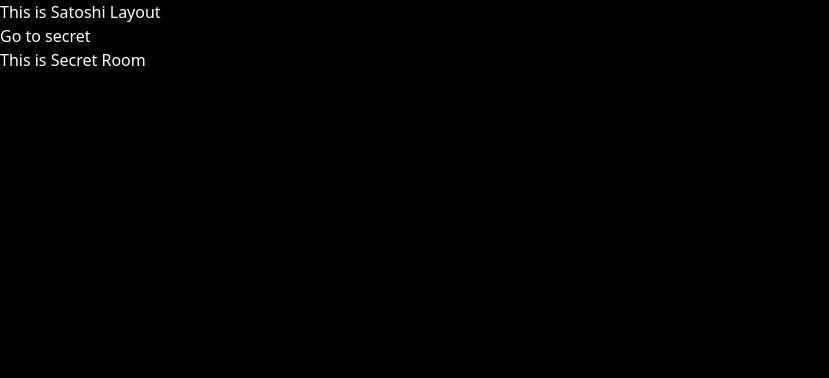
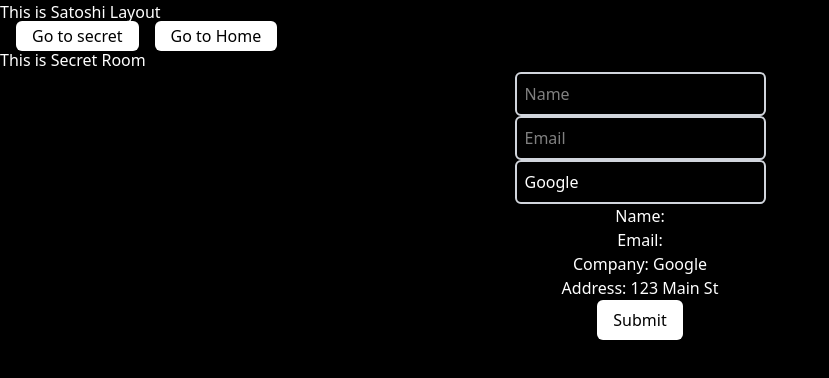
Before and after one commit to pengrui26/second-react, a React (Vite) app: page /secret in a window 1280 px wide. Shown: the top 378 px of the page, without its empty margins (0-829 px from the left). Built offline with nearby package versions, Linux system fonts and the light colour scheme.

Commit message:
add form and useSate for Object

```diff
--- /dev/null
+++ b/src/components/UserForm.jsx
@@ -0,0 +1,108 @@
+// import { useState } from "react";
+
+// function Form({ person }) {
+//   const [name, setName] = useState(person.name);
+//   const [email, setEmail] = useState(person.email);
+//   return (
+//     <div className="flex flex-col items-center justify-center">
+//       <p>
+//         On child, Name is {name} and Email is {email}
+//       </p>
+//       <input
+//         className="border-2 border-gray-300 rounded-md p-2"
+//         type="text"
+//         value={name}
+//         placeholder="Name"
+//         onChange={(e) => setName(e.target.value)}
+//       />
+//       <input
+//         className="border-2 border-gray-300 rounded-md p-2"
+//         type="email"
+//         value={email}
+//         placeholder="Email"
+//         onChange={(e) => setEmail(e.target.value)}
+//       />
+//       <p>Name: {name}</p>
+//       <p>Email: {email}</p>
+//       <button
+//         className="bg-white text-black px-4 py-2 rounded-md"
+//         onClick={() => {
+//           (name || email) &&
+//             alert(`Your name is ${name} and your email is ${email}`);
+//         }}
+//       >
+//         Submit
+//       </button>
+//     </div>
+//   );
+// }
+// export default function UserForm() {
+//   const [person, setPerson] = useState({ name: "A", email: "B" });
+
+//   return (
+//     <div>
+//       <p className="text-2xl font-bold text-center">
+//         On parent, Name is {person.name} and Email is {person.email}
+//       </p>
+//       <Form person={person} setPerson={setPerson} />
+//     </div>
+//   );
+// }
+
+import { useState } from "react";
+function Form({ name, email, setName, setEmail, company, setCompany }) {
+  return (
+    <div className="flex flex-col items-center justify-center">
+      <input
+        className="border-2 border-gray-300 rounded-md p-2"
+        type="text"
+        value={name}
+        placeholder="Name"
+        onChange={(e) => setName(e.target.value)}
+      />
+      <input
+        className="border-2 border-gray-300 rounded-md p-2"
+        type="email"
+        value={email}
+        placeholder="Email"
+        onChange={(e) => setEmail(e.target.value)}
+      />
+      <input
+        className="border-2 border-gray-300 rounded-md p-2"
+        type="text"
+        value={company.name}
+        placeholder="Company"
+        onChange={(e) => setCompany({ ...company, name: e.target.value })}
+      />
+      <p>Name: {name}</p>
+      <p>Email: {email}</p>
+      <p>Company: {company.name}</p>
+      <p>Address: {company.address}</p>
+      <button
+        className="bg-white text-black px-4 py-2 rounded-md"
+        onClick={() => {
+          if (name && email) {
+            alert(`Your name is ${name} and your email is ${email}`);
+          } else {
+            alert("Please enter a name and email");
+          }
+        }}
+      >
+        Submit
+      </button>
+    </div>
+  );
+}
+export default function UserForm() {
+  const [name, setName] = useState("");
+  const [email, setEmail] = useState("");
+  const [company, setCompany] = useState({
+    name: "Google",
+    address: "123 Main St",
+  });
+  return (
+    <div>
+      <Form {...{ name, email, setName, setEmail, company, setCompany }} />
+    </div>
+  );
+}
--- a/src/layouts/SatoshiLayout.jsx
+++ b/src/layouts/SatoshiLayout.jsx
@@ -4,8 +4,14 @@ export default function SatoshiLayout() {
   return (
     <div className="satoshi-font">
       <header>This is Satoshi Layout</header>
-      <Link to="/secret" className="text-white">
+      <Link
+        to="/secret"
+        className="bg-white text-black px-4 py-1 rounded-md ml-4"
+      >
         Go to secret
+      </Link>
+      <Link to="/" className="bg-white text-black px-4 py-1 rounded-md ml-4">
+        Go to Home
       </Link>
       <Outlet />
       <footer>This is Satoshi Layout</footer>
--- a/src/routes/Home.jsx
+++ b/src/routes/Home.jsx
@@ -1,10 +1,19 @@
 import Hero from "components/Hero.jsx";
+import { useState } from "react";
 
 export default function Home() {
+  const [name, setName] = useState("John");
   return (
     <div className="w-full flex flex-col items-center justify-center bg-blue-500">
       <Hero />
-      We are still in Home
+      We are still in Home Hi
+      <p>Name: {name}</p>
+      <button
+        className="bg-white text-black px-4 py-2 rounded-md"
+        onClick={() => setName(name === "John" ? "Hoge" : "John")}
+      >
+        Change Name
+      </button>
     </div>
   );
 }
--- a/src/routes/Secret.jsx
+++ b/src/routes/Secret.jsx
@@ -1,7 +1,9 @@
+import UserForm from "@/components/UserForm";
 export default function Secret() {
   return (
     <div className="text-white">
       <h1>This is Secret Room</h1>
+      <UserForm />
     </div>
   );
 }
```
